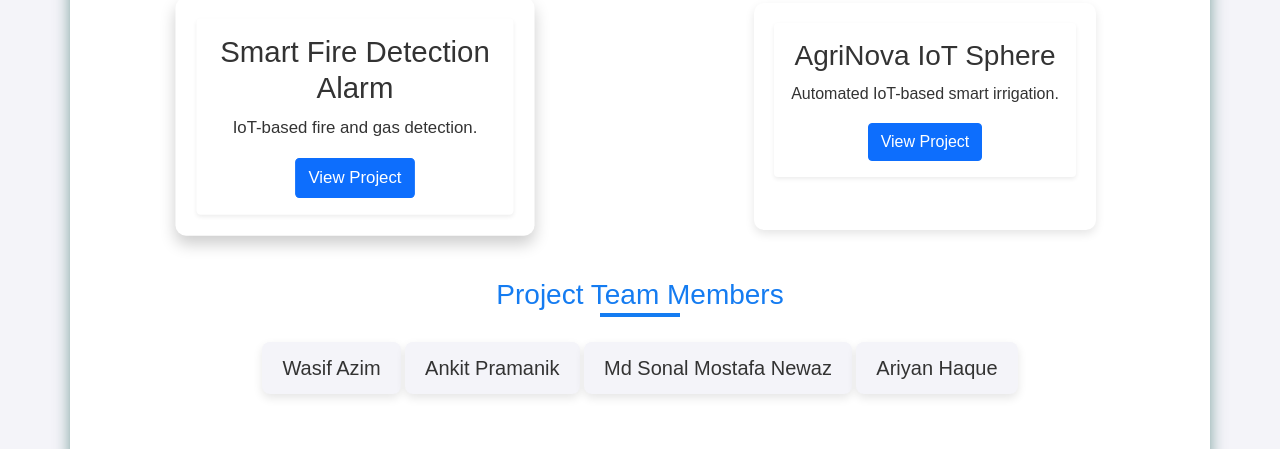
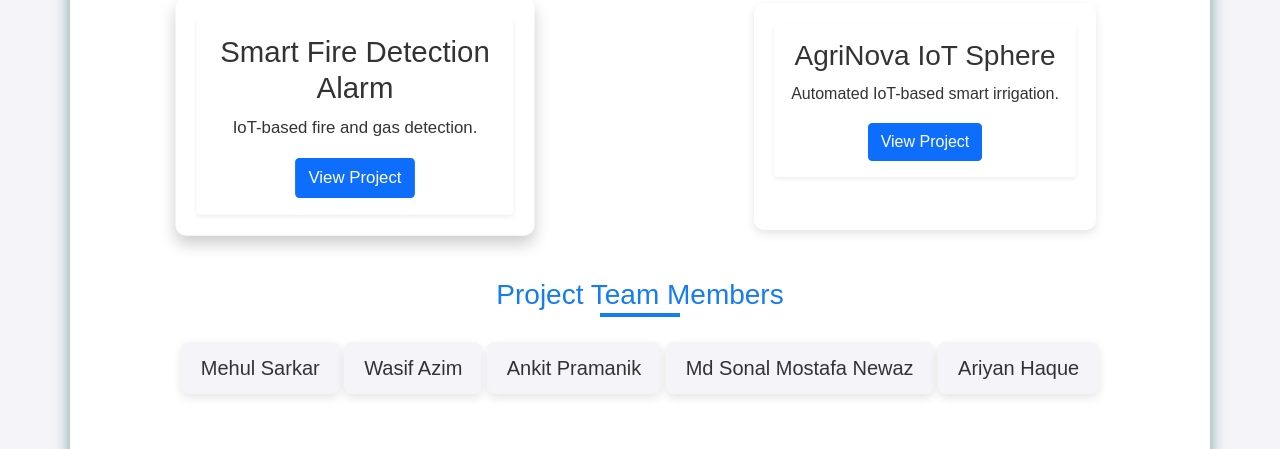
Before and after one commit to mrariyanhaque/collage, a website: page index.html in a window 1280 px wide. Shown: the part 323-772 px from the top of the page. Drawn offline with nearby package versions, Linux system fonts and the light colour scheme; a script that the page names is missing.

Commit message:
Update index.html

```diff
--- a/index.html
+++ b/index.html
@@ -99,6 +99,7 @@
         <section id="team" class="my-5">
             <h3>Project Team Members</h3>
             <ul class="list-unstyled">
+                 <li><a href="https://mehulseek.github.io/ai" target="_blank">Mehul Sarkar</a></li>
                 <li><a href="https://portfolio.wasifazim.com" target="_blank">Wasif Azim</a></li>
                 <li><a href="https://portfolio.rehanaahamed.com" target="_blank">Ankit Pramanik</a></li>
                 <li><a href="https://portfolio.sonalmostafanewaz.com" target="_blank">Md Sonal Mostafa Newaz</a></li>
```
